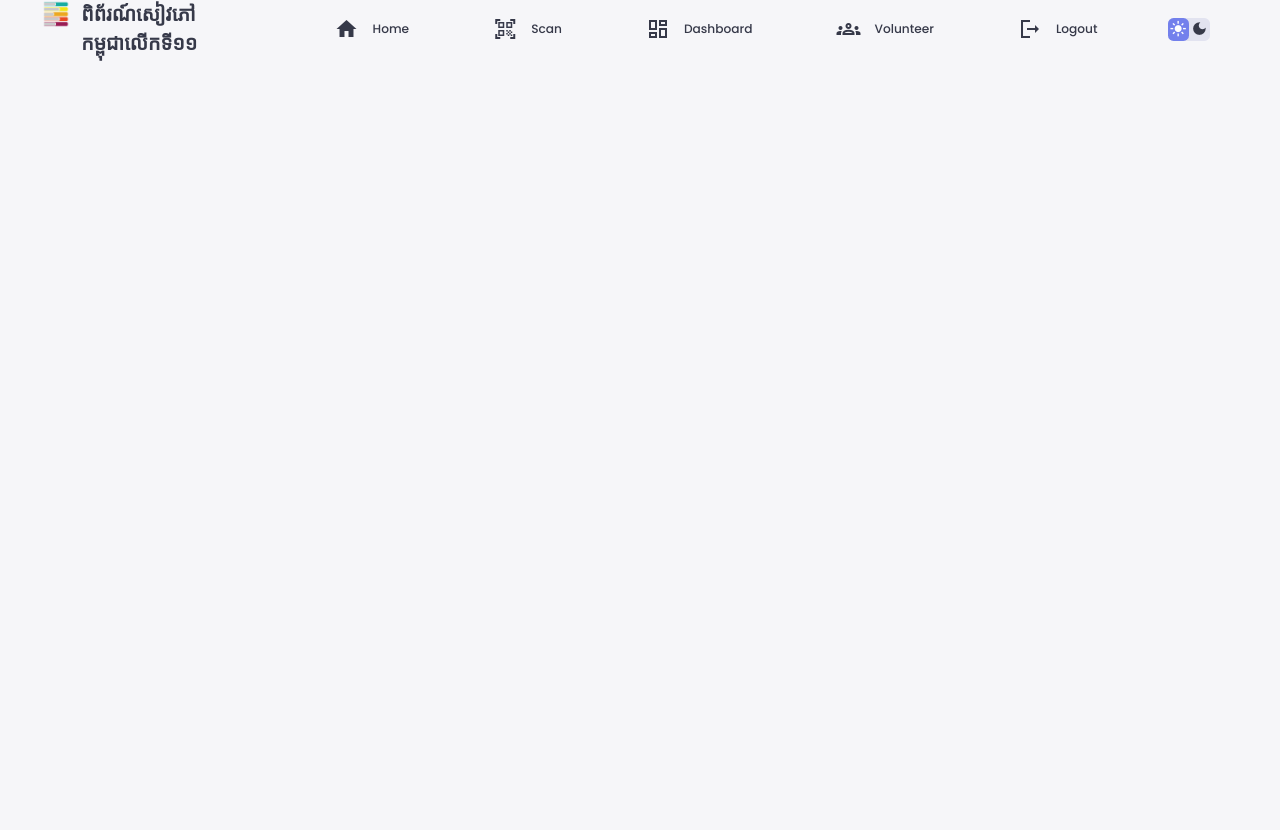
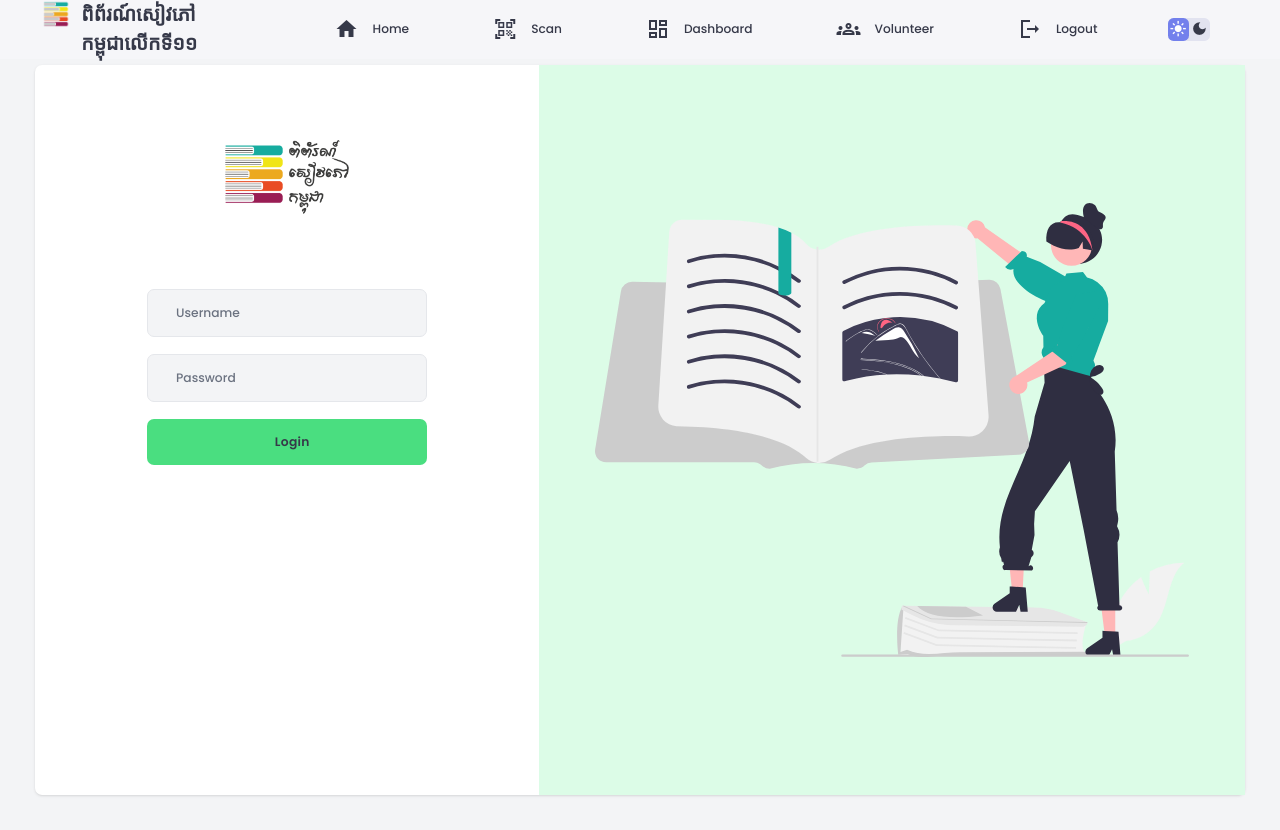
Before and after one commit to Cambodia-Book-Fair-Team-Dev/cbf-2024-attendance-system, a React (Vite) app: page /login in a window 1280 px wide. Before the commit the page ends 800 px from the top, so only its background shows below. Built offline with nearby package versions, Linux system fonts and the light colour scheme; a web font is replaced by a local one.

Commit message:
add login page and fix reponsive on Home Screen

```diff
--- a/package.json
+++ b/package.json
@@ -23,8 +23,8 @@
     "react-datepicker": "^7.5.0",
     "react-dom": "^18.3.1",
     "react-dropzone": "^14.3.5",
-    "react-qr-reader": "^3.0.0-beta-1",
-    "react-router-dom": "^6.28.0"
+    "react-router-dom": "^6.28.0",
+    "victory": "^37.3.2"
   },
   "devDependencies": {
     "@eslint/js": "^9.13.0",
--- a/src/App.tsx
+++ b/src/App.tsx
@@ -7,6 +7,7 @@ import "./App.css";
 import Volunteer from "./Pages/Volunteer";
 import AttendanceDashboard from "./Pages/AttendanceDashboard";
 import SelfCheckin from "./Pages/selfcheckin";
+import Login from "./Pages/login";
 
 function App() {
   return (
@@ -24,6 +25,7 @@ function App() {
           <Route path="/volunteer" element={<Volunteer />} />
           <Route path="/dashboard" element={<AttendanceDashboard />} />
           <Route path="/selfcheckin" element={<SelfCheckin />} />
+          <Route path="/login" element={<Login />} />
         </Routes>
       </Router>
     </ThemeProvider>
@@ -31,3 +33,73 @@ function App() {
 }
 
 export default App;
+
+
+// import { BrowserRouter as Router, Route, Routes } from "react-router-dom";
+// // import Header from "./Pages/Header";
+// import Dashboard from "./Pages/Home";
+// import QRScanner from "./Pages/QRScanner";
+// import { ThemeProvider } from "./ThemeContext";
+// import "./App.css";
+// import Volunteer from "./Pages/Volunteer";
+// import AttendanceDashboard from "./Pages/AttendanceDashboard";
+// import SelfCheckin from "./Pages/selfcheckin";
+// import Login from "./Pages/login";
+// import PrivateRoute from "./Components/PrivateRoute";
+// import Layout from "./Components/Layout";
+
+// function App() {
+//   return (
+//     <ThemeProvider>
+//       <Router>
+//         <Layout>
+//           <Routes>
+//             <Route path="/login" element={<Login />} />
+//             <Route
+//               path="/"
+//               element={
+//                 <PrivateRoute>
+//                   <Dashboard />
+//                 </PrivateRoute>
+//               }
+//             />
+//             <Route
+//               path="/scan"
+//               element={
+//                 <PrivateRoute>
+//                   <QRScanner />
+//                 </PrivateRoute>
+//               }
+//             />
+//             <Route
+//               path="/volunteer"
+//               element={
+//                 <PrivateRoute>
+//                   <Volunteer />
+//                 </PrivateRoute>
+//               }
+//             />
+//             <Route
+//               path="/dashboard"
+//               element={
+//                 <PrivateRoute>
+//                   <AttendanceDashboard />
+//                 </PrivateRoute>
+//               }
+//             />
+//             <Route
+//               path="/selfcheckin"
+//               element={
+//                 <PrivateRoute>
+//                   <SelfCheckin />
+//                 </PrivateRoute>
+//               }
+//             />
+//           </Routes>
+//         </Layout>
+//       </Router>
+//     </ThemeProvider>
+//   );
+// }
+
+// export default App;
--- /dev/null
+++ b/src/Components/Layout.tsx
@@ -0,0 +1,22 @@
+// src/Components/Layout.tsx
+import React from "react";
+import { useLocation } from "react-router-dom";
+import Header from "../Pages/Header";
+
+interface LayoutProps {
+  children: React.ReactNode;
+}
+
+const Layout: React.FC<LayoutProps> = ({ children }) => {
+  const location = useLocation();
+  const isLoginPage = location.pathname === "/login";
+
+  return (
+    <>
+      {!isLoginPage && <Header />}
+      {children}
+    </>
+  );
+};
+
+export default Layout;
--- /dev/null
+++ b/src/Components/PrivateRoute.tsx
@@ -0,0 +1,9 @@
+import { Navigate } from "react-router-dom";
+
+const PrivateRoute = ({ children }: { children: JSX.Element }) => {
+  const isAuthenticated = !!localStorage.getItem("authToken"); // Replace with your auth logic
+
+  return isAuthenticated ? children : <Navigate to="/login" />;
+};
+
+export default PrivateRoute;
--- a/src/Pages/Home.css
+++ b/src/Pages/Home.css
@@ -31,6 +31,7 @@ main .teams > div {
   margin-top: 1rem;
   box-shadow: var(--box-shadow);
   transition: all 300ms ease;
+
 }
 
 main .teams > div:hover {
--- a/src/Pages/Home.tsx
+++ b/src/Pages/Home.tsx
@@ -4,6 +4,7 @@ import { API_BASE_URL } from "../api/config";
 import "../Pages/Home.css";
 import SkeletonCard from "../Components/SkeletonCard";
 import SkeletonTable from "../Components/SkeletonTable";
+import { VictoryPie } from "victory";
 
 const HomePage: React.FC = () => {
   interface Attendance {
@@ -113,17 +114,22 @@ const HomePage: React.FC = () => {
                   {team.present}/{team.total}
                 </h2>
                 <div className="progress">
-                  <svg aria-label={`Progress for ${team.title}`}>
-                    <circle
-                      cx="38"
-                      cy="38"
-                      r="36"
-                      style={{
-                        strokeDasharray: "226",
-                        strokeDashoffset: 226 - (team.percentage / 100) * 226,
-                      }}
-                    ></circle>
-                  </svg>
+                  <VictoryPie
+                    data={[
+                      { x: "Present", y: team.percentage },
+                      { x: "Absent", y: 100 - team.percentage },
+                    ]}
+                    innerRadius={100}
+                    colorScale={["#89CFF0", "#e0e0e0"]}
+                    labels={() => null}
+                    style={{
+                      data: {
+                        fillOpacity: 0.9,
+                        stroke: "#fff",
+                        strokeWidth: 2,
+                      },
+                    }}
+                  />
                   <div className="number">
                     <p>{Math.round(team.percentage)}%</p>
                   </div>
--- /dev/null
+++ b/src/Pages/login.tsx
@@ -0,0 +1,67 @@
+import React, { useState } from "react";
+import { useNavigate } from "react-router-dom";
+
+const Login = () => {
+  const [username, setUsername] = useState("");
+  const [password, setPassword] = useState("");
+  const navigate = useNavigate();
+
+  const handleSubmit = (event: React.FormEvent) => {
+    event.preventDefault();
+    if (username === "admin" && password === "1234") {
+      console.log("Login successful");
+      navigate("/"); // Redirect to the home page
+      localStorage.setItem("authToken", "mock-token");
+    } else {
+      console.log("Invalid username or password");
+    }
+  };
+
+  return (
+    <div className="min-h-screen bg-gray-100 text-gray-900 flex justify-center">
+      <div className="max-w-screen-xl m-0 sm:m-10 bg-white shadow sm:rounded-lg flex justify-center flex-1">
+        <div className="lg:w-1/2 xl:w-5/12 p-6 sm:p-8">
+          <div className="flex justify-center">
+            <img src="./cbflogo_full.png" className="w-48 h-48" />
+          </div>
+          <div className="mt-8 flex flex-col items-center">
+            <form onSubmit={handleSubmit} className="mx-auto max-w-xs">
+              <input
+                className="w-full px-8 py-4 rounded-lg font-medium bg-gray-100 border border-gray-200 placeholder-gray-500 text-sm focus:outline-none focus:border-gray-400 focus:bg-white"
+                type="text"
+                placeholder="Username"
+                value={username}
+                onChange={(e) => setUsername(e.target.value)}
+              />
+              <input
+                className="w-full px-8 py-4 rounded-lg font-medium bg-gray-100 border border-gray-200 placeholder-gray-500 text-sm focus:outline-none focus:border-gray-400 focus:bg-white mt-5"
+                type="password"
+                placeholder="Password"
+                value={password}
+                onChange={(e) => setPassword(e.target.value)}
+              />
+              <button
+                type="submit"
+                className="mt-5 tracking-wide font-semibold bg-green-400 text-white-500 w-full py-4 rounded-lg hover:bg-green-700 transition-all duration-300 ease-in-out flex items-center justify-center focus:shadow-outline focus:outline-none"
+              >
+
+                <span className="ml-3">Login</span>
+              </button>
+              {/*  */}
+            </form>
+          </div>
+        </div>
+        <div className="flex-1 bg-green-100 text-center hidden lg:flex">
+          <div
+            className="m-12 xl:m-16 w-full bg-contain bg-center bg-no-repeat"
+            style={{
+              backgroundImage: "url('/book_fair.svg')",
+            }}
+          ></div>
+        </div>
+      </div>
+    </div>
+  );
+};
+
+export default Login;
--- a/src/api/config.ts
+++ b/src/api/config.ts
@@ -1,2 +1,2 @@
-export const API_BASE_URL = "http://127.0.0.1:8000";
-// export const API_BASE_URL = "https://api-cbf-2024.oudommeng.tech";
+// export const API_BASE_URL = "http://127.0.0.1:8000";
+export const API_BASE_URL = "https://api-cbf-2024.oudommeng.tech";
```
Also changed, not shown: public/cbflogo_full.png (added), 1 other file (tests, documents, lock files or other folders).
